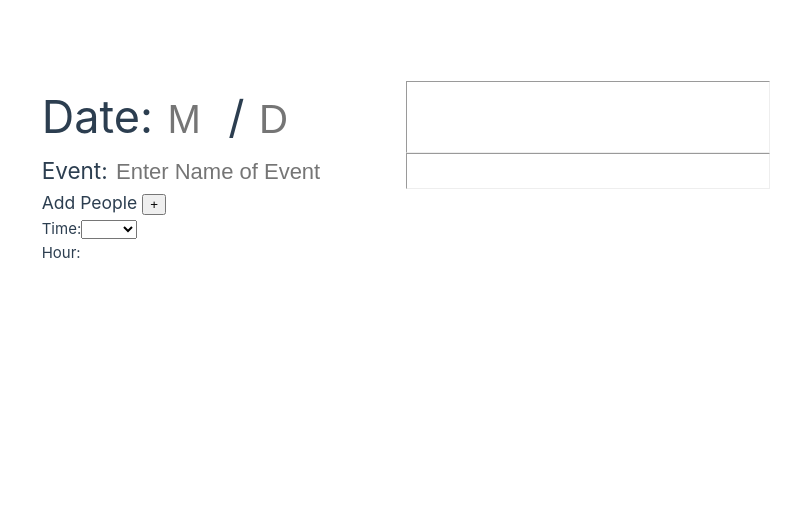
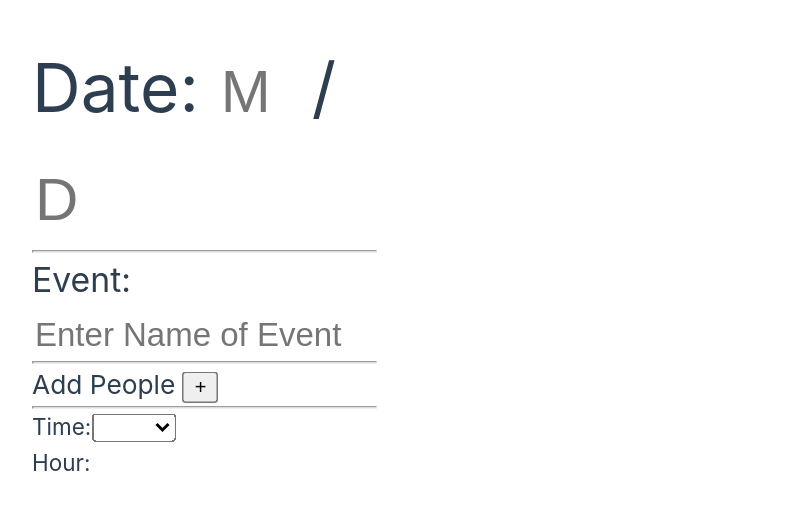
Before and after one commit to klaswell16/calendar, a Vue app: page / in a window 1280 px wide. Shown: the part 227-736 px from the top of the page, without its empty margins (234-1035 px from the left). Built offline with nearby package versions, Linux system fonts and the light colour scheme.

Commit message:
add zoom-container to increase the size of everything

```diff
--- a/src/App.vue
+++ b/src/App.vue
@@ -2,6 +2,8 @@
 export default {
   data() {
     return {
+      month: '',
+      day: '',
       hours: Array.from({ length: 24 }, (_, i) => i),
       selectedHour: null,
       isActive: false,
@@ -18,8 +20,10 @@ export default {
       this.isActive = !this.isActive
     },
     addPerson() {
-      this.people.push(this.newPerson)
+      if (this.newPerson.trim()) {
+        this.people.push(this.newPerson.trim())
         this.newPerson = ''
+      }
     },
     deletePerson(index) {
       this.people.splice(index, 1)
@@ -45,6 +49,7 @@ export default {
 </script>
 
 <template>
+  <div class="zoom-container">
     <header>
       Date:
       <input v-model="month" type="text" style="width: 50px" class="monthText" placeholder="M" />
@@ -72,26 +77,41 @@ export default {
     </ul>
     <main>
       <div v-show="isActive">
-      <input v-model="newPerson" type="text" placeholder="Enter Person" />
+        <input
+          v-model="newPerson"
+          type="text"
+          placeholder="Enter Person"
+          @keyup.enter="addPerson"
+        />
         <button @click="addPerson">Add Person</button>
 
         <h4>People recently Added:</h4>
-
         <div v-show="showSam">Sam <button @click="addSam">+</button></div>
         <div v-show="showJenny">Jenny <button @click="addJenny">+</button></div>
         <div v-show="showGavin">Gavin <button @click="addGavin">+</button></div>
       </div>
+      <hr />
       <div>
         <label for="hour-select">Time:</label>
         <select id="hour-select" v-model="selectedHour">
-        <option v-for="hour in hours" :key="hour" :value="hour">{{ formatHour(hour) }}</option>
+          <option v-for="hour in hours" :key="hour" :value="hour">
+            {{ formatHour(hour) }}
+          </option>
         </select>
         <p>Hour: {{ formatHour(selectedHour) }}</p>
       </div>
     </main>
+  </div>
 </template>
 
 <style scoped>
+.zoom-container {
+  transform: scale(1.5);
+  transform-origin: 0 0;
+  width: 66.67%;
+  padding: 20px;
+}
+
 header {
   font-size: 300%;
 }
@@ -99,36 +119,25 @@ header {
   background-color: transparent;
   border: none;
   outline: none;
+  color: whitesmoke;
+  font-size: 22px;
 }
 .eventText:focus {
   box-shadow: 0 0 2px rgba(0, 0, 0, 0.3);
 }
-.eventText[type='text'] {
-  color: whitesmoke;
-  font-size: 22px;
-}
-.monthText {
-  background-color: transparent;
-  border: none;
-  outline: none;
-}
-.monthText:focus {
-  box-shadow: 0 0 2px rgba(0, 0, 0, 0.3);
-}
-.monthText[type='text'] {
-  color: whitesmoke;
-  font-size: 40px;
-}
+.monthText,
 .dayText {
   background-color: transparent;
   border: none;
   outline: none;
+  color: whitesmoke;
+  font-size: 40px;
 }
+.monthText:focus,
 .dayText:focus {
   box-shadow: 0 0 2px rgba(0, 0, 0, 0.3);
 }
-.dayText[type='text'] {
-  color: whitesmoke;
-  font-size: 40px;
+button {
+  cursor: pointer;
 }
 </style>
```
Lines whose indentation alone changed are shown as unchanged.
